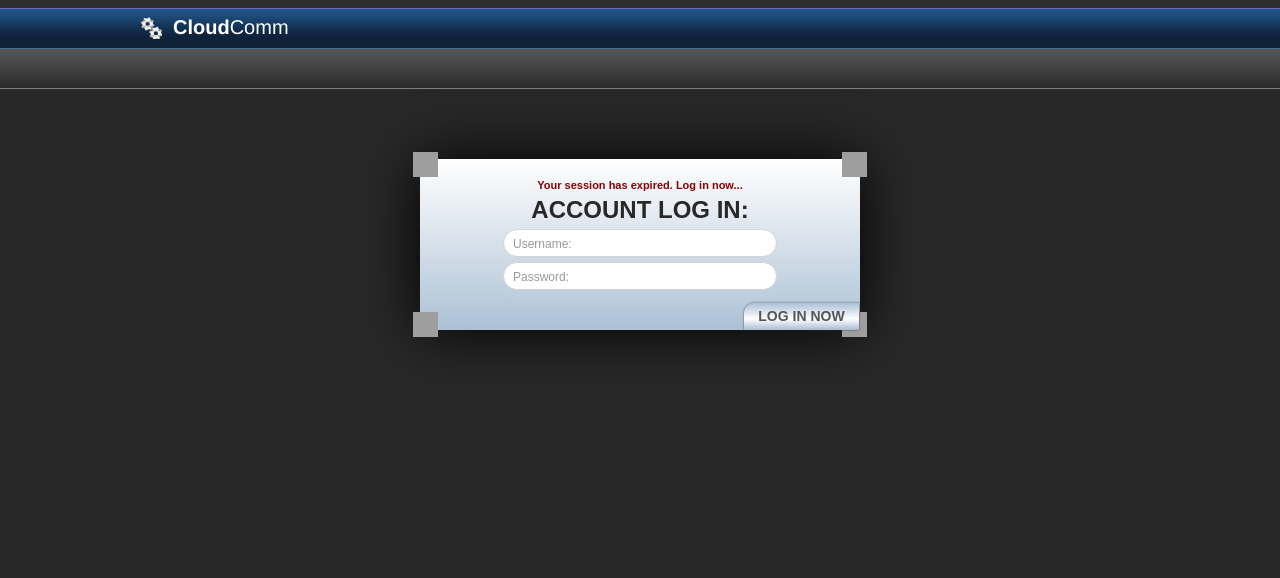
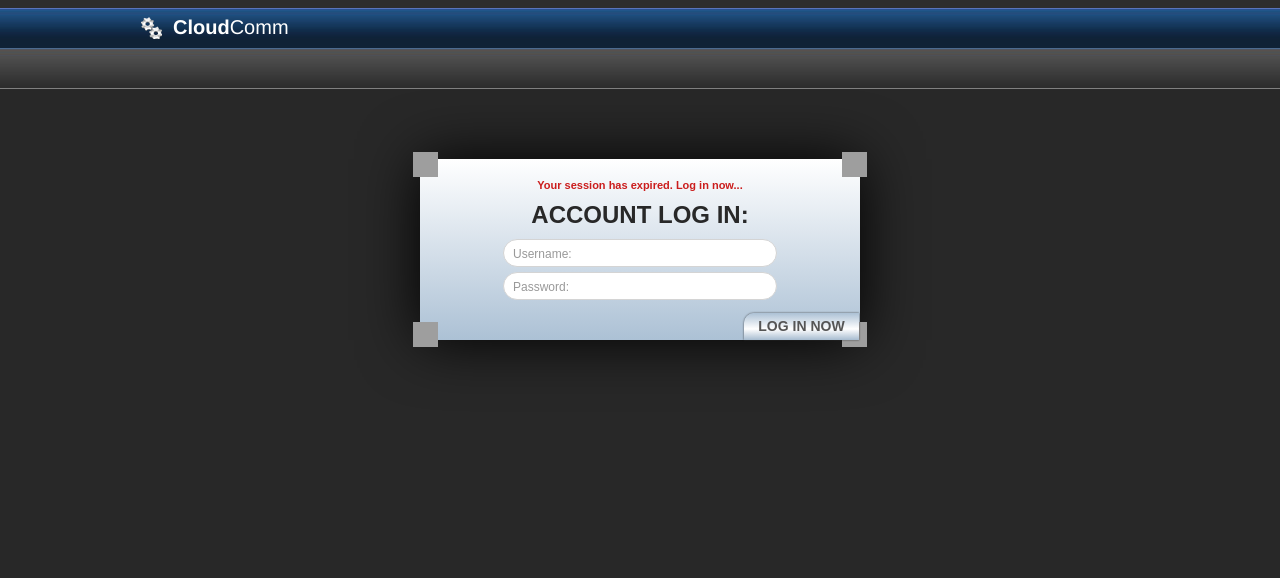
Before and after one commit to cweston171/CloudComm, a CakePHP app: the page made by cakephp/app/View/Pages/home.ctp in a window 1280 px wide. Shown: the top 578 px of the page. Run offline with PHP 8.4 and a stand-in for CakePHP, Linux system fonts and the light colour scheme; the template is opened without the code that fills it, so the values that code supplies are empty; some libraries are stand-ins or nearby versions; grey boxes are pictures that could not be loaded.

Commit message:
small css tweaks

```diff
--- a/cakephp/app/webroot/css/widgets.css
+++ b/cakephp/app/webroot/css/widgets.css
@@ -105,12 +105,12 @@
     #login-block .notice {
         font-size: 11px;
         font-weight: bold;
-        color: darkred;
+        color: #cb1d1d;
     }
 
     #login-block .form h2 {
         text-transform: uppercase;
-        margin: 5px 0px;
+        margin: 10px 0px;
         font-size: 24px;
     }
 
```
